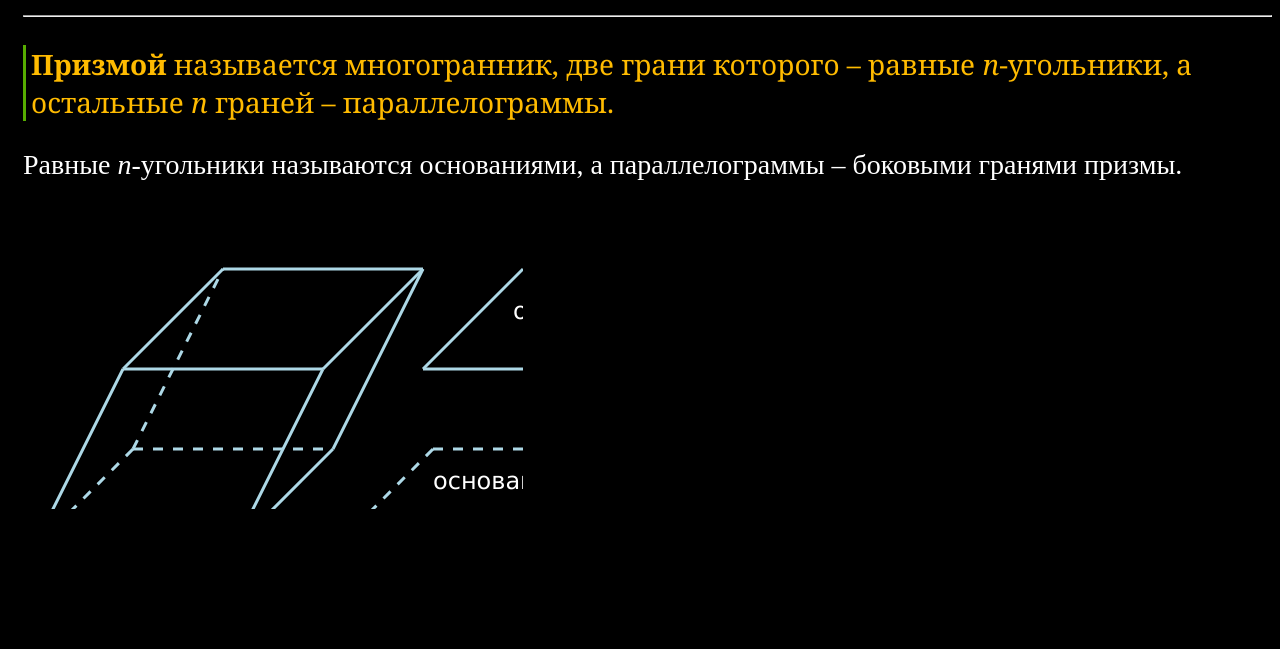
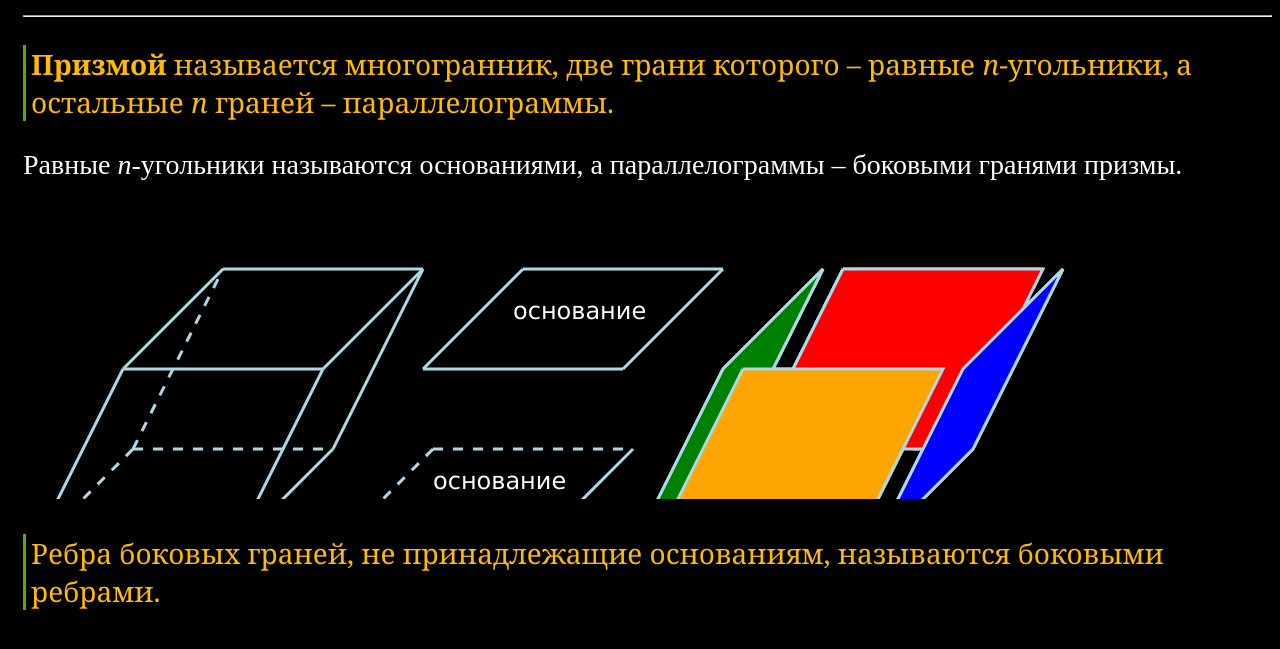
Before and after one commit to slutsk/math, a plain HTML site: page html/prism.html in a window 1280 px wide. Shown: the part 165-814 px from the top of the page. Drawn offline with Linux system fonts and the light colour scheme.

Commit message:
Add files via upload

```diff
--- a/html/prism.html
+++ b/html/prism.html
@@ -18,14 +18,20 @@
             Равные <i>n</i>-угольники называются основаниями,
             а параллелограммы – боковыми гранями призмы.
         </p>
-        <canvas id = "prism01" width = "500" height = "300"></canvas>
-        <script src = "..\js\prisma.js"></script>
+        <canvas id = "prism01" width = "1050" height = "290"></canvas>
+
     </div>
 
 
 
     <div>
+        <p class = "definition">
+            Ребра боковых граней, не принадлежащие основаниям,
+            называются боковыми ребрами.
+        </p>
+        <canvas id = "prism02" width = "1100" height = "500"></canvas>
+    </div>
+    <script src = "..\js\prisma.js"></script>
 
-    </div>
 </body>
 </html>
```
